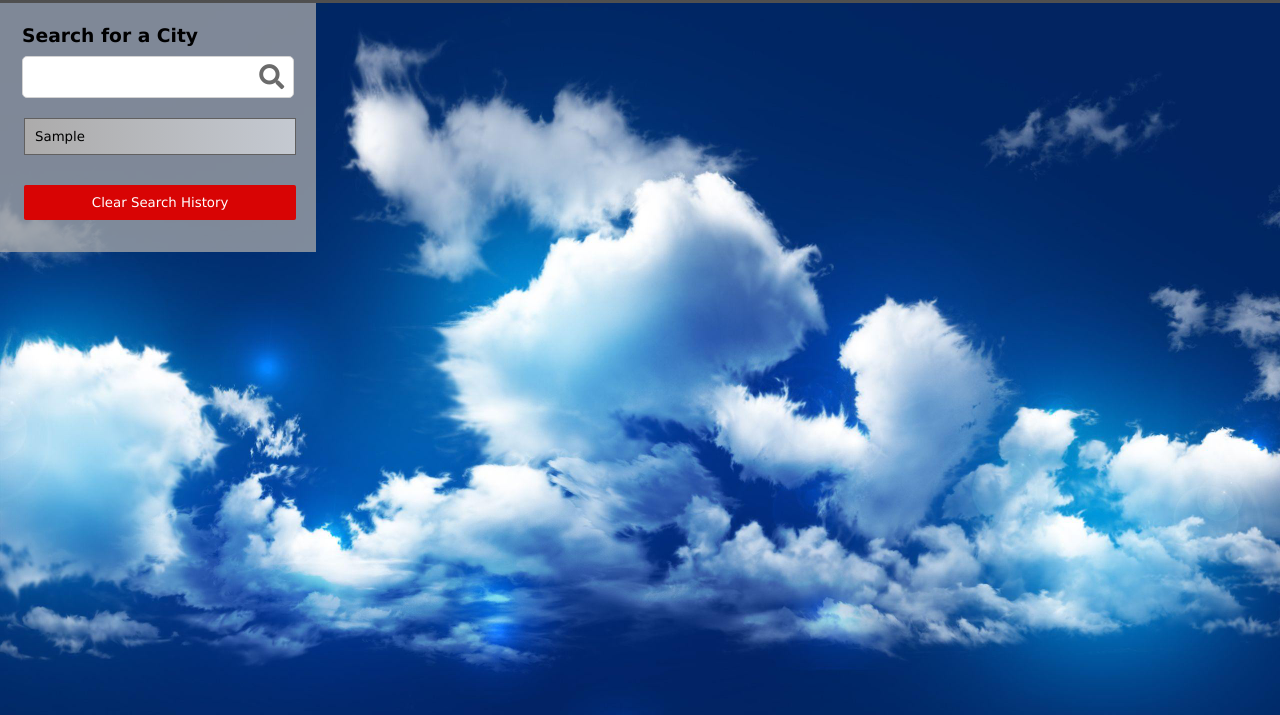
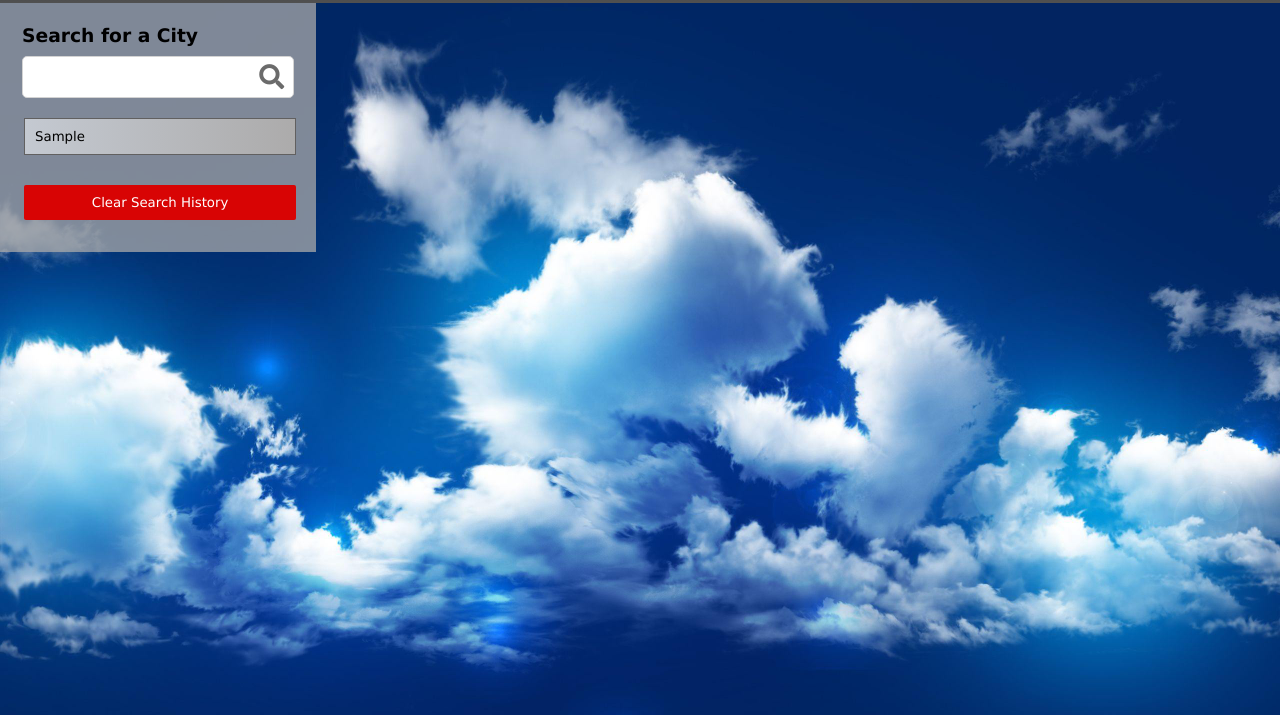
Before and after one commit to MikeGShelby/weather-dashboard, a plain HTML site: page index.html in a window 1280 px wide. Both pictures are taken after typing "Sample" into the empty fields and a click on the button 271 px from the left and 162 px from the top of the page. Shown: the part 85-800 px from the top of the page. Drawn offline with Linux system fonts and the light colour scheme; no server answers.

Commit message:
modify button list styles

```diff
--- a/assets/css/style.css
+++ b/assets/css/style.css
@@ -104,7 +104,7 @@ body {
 
 .city-btn{
     border:solid .5px rgb(97, 96, 96);
-    background: linear-gradient(to right, rgb(172, 171, 171), rgb(196, 201, 209));
+    background: linear-gradient(to left, rgb(172, 171, 171), rgb(196, 201, 209));
 }
 
 .city-btn:hover {
```
